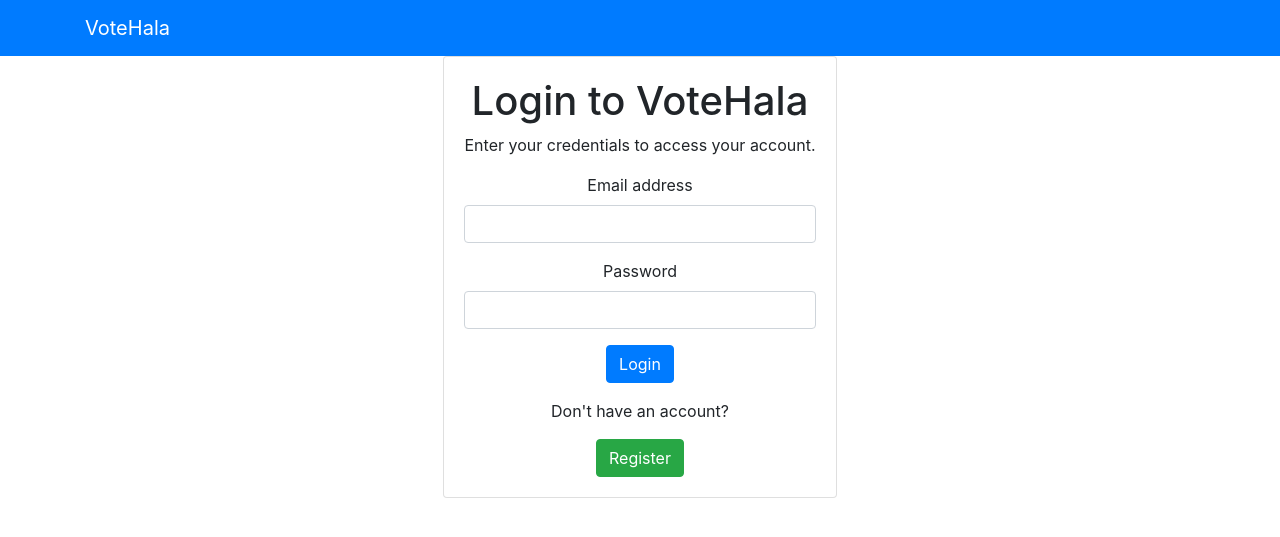
After one commit to userAryush/VotingSystem-Django, a Django app: page /polls/login/ in a window 1280 px wide. The commit adds this page. Shown: the top 537 px of the page. Run offline with Django 5.2, Linux system fonts and the light colour scheme; some libraries are stand-ins or nearby versions.

Commit message:
Login and registration page done

```diff
--- /dev/null
+++ b/templates/authentication/login.html
@@ -0,0 +1,39 @@
+{% extends 'base.html' %}
+
+{% block content %}
+<div class="card text-center">
+    <div class="card-body">
+        <h1>Login to VoteHala</h1>
+        <p>Enter your credentials to access your account.</p>
+
+        <!-- Display error messages -->
+        {% if messages %}
+            <div class="alert alert-danger">
+                {% for message in messages %}
+                    <p>{{ message }}</p>
+                {% endfor %}
+            </div>
+        {% endif %}
+
+        <!-- Login Form -->
+        <form method="POST">
+            {% csrf_token %}
+            <div class="mb-3">
+                <label for="email" class="form-label">Email address</label>
+                <input type="email" name="email" class="form-control" id="email">
+            </div>
+            <div class="mb-3">
+                <label for="password" class="form-label">Password</label>
+                <input type="password" name="password" class="form-control" id="password">
+            </div>
+
+            <button type="submit" class="btn btn-primary">Login</button>
+        </form>
+
+        <div class="mt-3">
+            <p>Don't have an account?</p>
+            <a class="btn btn-success" href="{% url 'polls:register' %}">Register</a>
+        </div>
+    </div>
+</div>
+{% endblock %}
--- a/votingapp/admin.py
+++ b/votingapp/admin.py
@@ -1,5 +1,5 @@
 from django.contrib import admin
-from .models import Topic,Options
+from .models import Topic,Options,User
 # Register your models here.
 admin.site.site_header = "VoteHala"
 admin.site.site_title = "VoteHala Admin Area"
@@ -14,5 +14,6 @@ class TopicAdmin(admin.ModelAdmin):
                  ('Date information', {'fields': ['pub_date'], 'classes': ['collapse']}),]
     inlines = [OptionInLine]
 
+admin.site.register(User)
 admin.site.register(Topic, TopicAdmin)
 # admin.site.register(Options)
--- a/votingapp/urls.py
+++ b/votingapp/urls.py
@@ -1,12 +1,18 @@
-
 from django.urls import path
 from . import views
 
 app_name = 'polls'
 
 urlpatterns = [
+    # HTML views for login and register pages
     path('', views.index, name='index'),
     path('<int:topic_id>/', views.detail, name='detail'),
     path('<int:topic_id>/results/', views.results, name='results'),
     path('<int:topic_id>/vote/', views.vote, name='vote'),
+    # path('login/', views.login, name='login'),   # Login HTML view
+    path('register/', views.register_view, name='register'),   # Register HTML view
+
+    # # API endpoints for login and register (for token-based authentication)
+    path('login/', views.login_view, name='login'),   # API Login endpoint
+    # path('api/register/', views.api_register, name='register_api'),   # API Register endpoint
 ]
--- a/votingapp/views.py
+++ b/votingapp/views.py
@@ -1,24 +1,111 @@
-from django.shortcuts import render, get_object_or_404
+from django.shortcuts import render, get_object_or_404,redirect
 from django.http import HttpResponse, HttpResponseRedirect,Http404
 from django.template import loader
 from django.urls import reverse
 from .models import Topic, Options
+from django.contrib.auth import authenticate, login, logout
+from django.contrib.auth.hashers import make_password
+from rest_framework.decorators import api_view , permission_classes
+from django.contrib.auth.decorators import login_required
+from .serializers import UserSerializer
+from rest_framework.response import Response
+from rest_framework.authtoken.models import Token
+from rest_framework.permissions import AllowAny
+from django.contrib.auth.forms import UserCreationForm
+from django.contrib import messages
 
-# Create your views here.
+# # Create your views here.
+
+
+
+
+
+# # # API view for user registration
+# @api_view(['POST'])
+# @permission_classes([AllowAny])
+# def api_register(request):
+#     password = request.data.get('password')
+#     hashed = make_password(password)
+#     request.data['password'] = hashed
+#     serializer = UserSerializer(data=request.data)
+#     if serializer.is_valid():
+#         serializer.save()
+#         return Response('User data created successfully!')
+#     else:
+#         return Response(serializer.errors)
+def register_view(request):
+    if request.method == 'POST':
+        email = request.POST.get('email')
+        password = request.POST.get('password')
+
+        data = {'email': email, 'password': make_password(password)}
+        serializer = UserSerializer(data=data)
+
+        if serializer.is_valid():
+            serializer.save()
+            return redirect('polls:login')  # Redirect to login after successful registration
+        else:
+            return render(request, 'authentication/register.html', {'errors': serializer.errors})
+
+    return render(request, 'authentication/register.html')
+
+
+def login_view(request):
+    if request.method == 'POST':
+        email = request.POST.get('email')
+        password = request.POST.get('password')
+
+        user = authenticate(username=email, password=password)
+
+        if user:
+            login(request, user)
+            return redirect('polls:index')  # Redirect to dashboard after successful login
+        else:
+            messages.error(request, "Invalid email or password.")
+
+    return render(request, 'authentication/login.html')
+# API view for user login (returns token)
+# @api_view(['POST'])
+# @permission_classes([AllowAny])
+# def api_login(request):
+#     email = request.data.get('email')
+#     password = request.data.get('password')
+#     user = authenticate(username=email, password=password)
+
+#     if user is None:
+#         return Response('Invalid credentials')
+#     else:
+#         token, _ = Token.objects.get_or_create(user=user)
+#         return Response(token.key)
+
+
+
+
+
+
+
 
 # get topic and display
+@login_required
 def index(request):
-    latest_question_list = Topic.objects.order_by('-pub_date')[:5]
+    if not request.user.is_authenticated:
+        print("User is not authenticated!")  # Debugging
+        return HttpResponse("You need to be logged in", status=401)
+    latest_question_list = Topic.objects.order_by('-pub_date')[:5] # retrieves the latest 5 polls, -pub_date is for setting the order in descending by time
     context = {'latest_question_list': latest_question_list}
+    # dictionary is passed to the template so the HTML page can access the topics.
     return render(request, 'polls/index.html', context)
 
 
 # show topic and options
-def detail(request, topic_id):
+def detail(request, topic_id): #Displays the details of a single topic, including its voting options
+    # receives topic_id from url when the user clicks on a poll
+    #topic = get_object_or_404(Topic, pk=topic_id)
     try:
+        # retrives a topic from the database
         topic = Topic.objects.get(pk=topic_id)
     except Topic.DoesNotExist:
-        raise Http404('Topic Does not exists!')
+        raise Http404('Topic Does not exists!')#If no topic is found with the given topic_id, an HTTP 404 error is raised,  prevents a broken page from loading
 
     return render(request, 'polls/details.html', {'topic': topic})
 
@@ -29,13 +116,22 @@ def results(request, topic_id):
     return render(request, 'polls/results.html', {'topics': topic})
 
 #vote for a topic option
+#Handles user votes, updates the database, and redirects to the results page
 def vote(request, topic_id):
     topic = get_object_or_404(Topic, pk=topic_id)
+    if 'option' not in request.POST:
+        return render(request, 'polls/details.html', {
+            'topic': topic,
+            'error_message': 'You didn’t select an option.',
+        })
     try:
+        # pk=request.POST['option'] # retrieves the option voted by the user through id, this option is in name param in html
+        # topic.options_set.all() returns all options related to that topic.
+        # topic.options_set.get(id) returns  option related to that topic.
         selected_option = topic.options_set.get(pk=request.POST['option'])
-    except(KeyError, Options.DoesNotExist):
-        return render(request, 'polls/detail.html', {'topics':topic,
-                                                    'error_message':'You didnt select a option.'})
+    except(Options.DoesNotExist): # If no option is selected (KeyError) or the option does not exist, the user is sent back to the voting page with an error message.
+        return render(request, 'polls/details.html', {'topic':topic,
+                                                    'error_message':'Invalid option selected.'})
     else:
         selected_option.votes +=1
         selected_option.save()
```
Also changed, not shown: templates/authentication/register.html (added, +33 -0 lines), templates/pages/index.html (+16 -5 lines), votingapp/models.py (+7 -2 lines), votingapp/serializers.py (added, +7 -0 lines), votingpolls/settings.py (+11 -1 lines), workfflow.txt (added, +12 -0 lines), db.sqlite3, votingapp/migrations/0001_initial.py.
